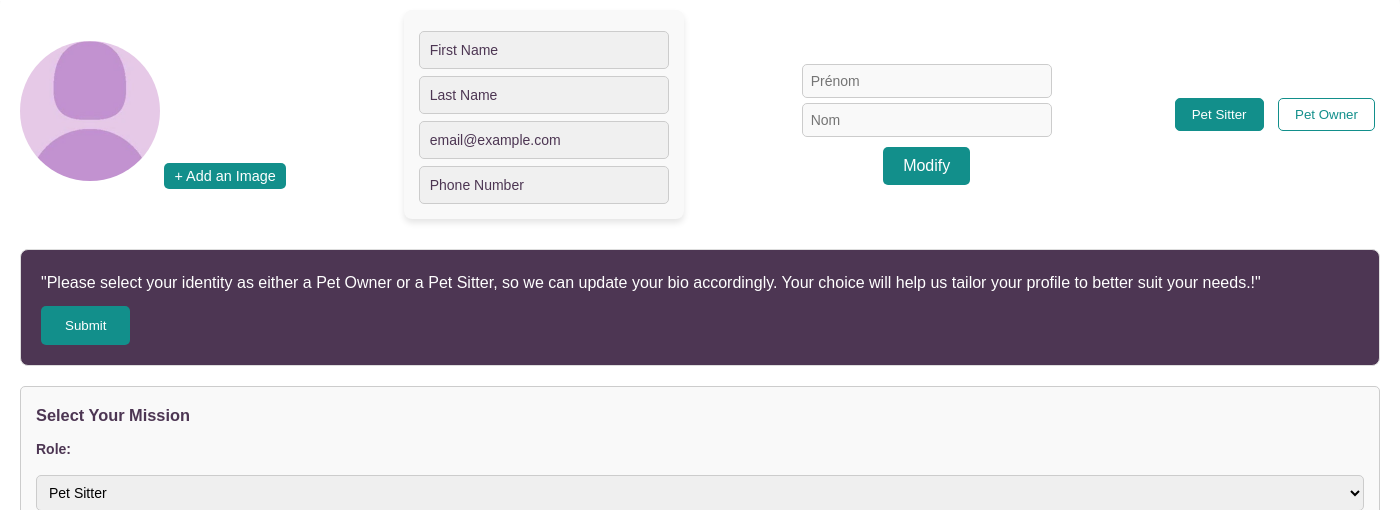
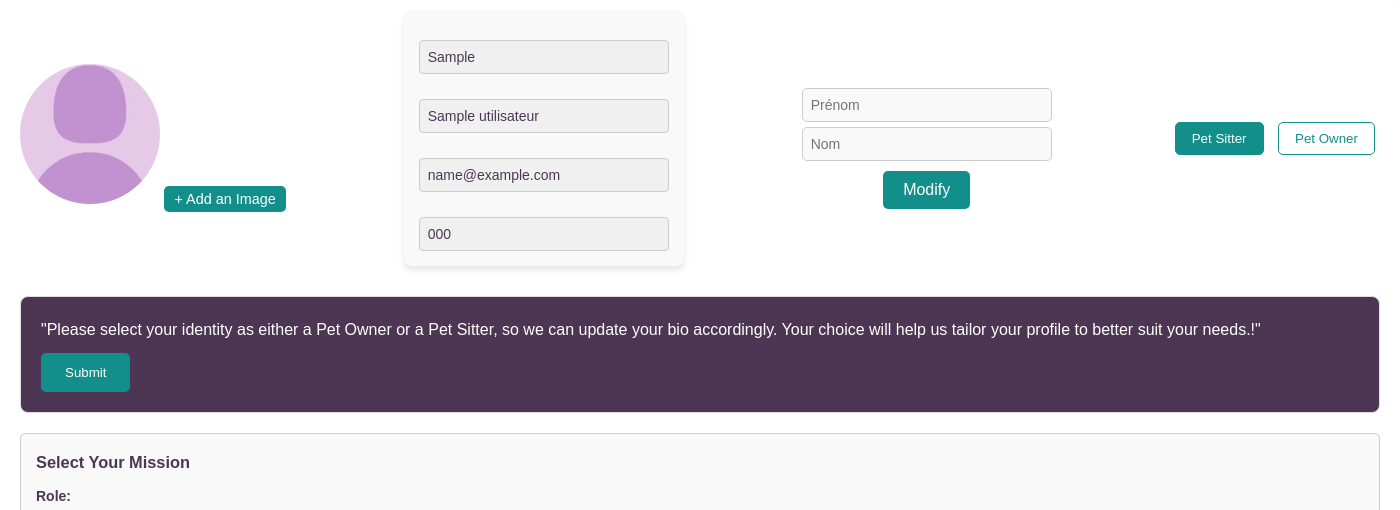
Before and after one commit to Plekiby/PetBesties, a PHP site: page /PetBesties/profil in a window 1400 px wide. Shown: the part 70-580 px from the top of the page. Run offline with PHP 8.4, Linux system fonts and the light colour scheme; the visitor is signed in with stand-in values (Sample User, id 1); tables that the repository leaves empty or names only in its code hold one stand-in row (values such as "Sample post"); data that the repository does not hold is empty.

Commit message:
Modification pour profil

```diff
--- a/controllers/UtilisateurController.php
+++ b/controllers/UtilisateurController.php
@@ -20,7 +20,7 @@
         // Appeler le modèle pour récupérer les données
         $utilisateur = $this->model->selectOne($id);
 
-        // Retourner les données pour la vue
+        // Retourner les données pour l'API
         return $utilisateur;
     }
 
--- a/models/Utilisateur.php
+++ b/models/Utilisateur.php
@@ -23,14 +23,15 @@
 
     public function selectOne($id) {
         try {
-            $sql = "SELECT prenom_utilisateur, nom_utilisateur FROM utilisateur WHERE Id_utilisateur = $id";
+            $sql = "SELECT prenom_utilisateur, nom_utilisateur, email_utilisateur, telephone_utilisateur FROM utilisateur WHERE Id_utilisateur = :id";
             $stmt = $this->conn->prepare($sql);
+            $stmt->bindParam(':id', $id, PDO::PARAM_INT);
             $stmt->execute();
-            return $stmt->fetchAll(PDO::FETCH_ASSOC);
+            return $stmt->fetch(PDO::FETCH_ASSOC);
         } catch (PDOException $e) {
             // Logger l'erreur en production au lieu d'afficher directement
-            error_log('Erreur lors de la récupération des utilisateurs : ' . $e->getMessage());
-            return [];
+            error_log('Erreur lors de la récupération de l\'utilisateur : ' . $e->getMessage());
+            return false;
         }
     }
 
--- a/routeur.php
+++ b/routeur.php
@@ -220,17 +220,19 @@
         exit;
     }
 
-    // Connexion à la base de données
-    $pdo = new PDO("mysql:host=localhost;dbname=petbesties", "username", "password");
-    $user_id = $_SESSION['user_id'];
+    require_once __DIR__ . '/controllers/UtilisateurController.php';
+    $controller = new UtilisateurController();
+    $utilisateur = $controller->fetchOne($_SESSION['user_id']);
 
-    // Récupération des informations utilisateur
-    $query = $pdo->prepare("SELECT first_name, last_name, email, phone FROM users WHERE id = ?");
-    $query->execute([$user_id]);
-    $user = $query->fetch(PDO::FETCH_ASSOC);
-
-    if ($user) {
-        echo json_encode($user);
+    if ($utilisateur) {
+        // Adapter les noms de champs selon la base de données
+        $data = [
+            "prenom" => $utilisateur['prenom_utilisateur'],
+            "nom" => $utilisateur['nom_utilisateur'],
+            "email" => $utilisateur['email_utilisateur'],
+            "telephone" => $utilisateur['telephone_utilisateur']
+        ];
+        echo json_encode($data);
     } else {
         echo json_encode(["error" => "Utilisateur non trouvé"]);
     }
--- a/views/page_de_profil.php
+++ b/views/page_de_profil.php
@@ -5,6 +5,23 @@
     <meta name="viewport" content="width=device-width, initial-scale=1.0">
     <title>PetBesties Profile</title>
     <link rel="stylesheet" type="text/css" href="/petbesties/public/css/page_de_profil.css">
+    <style>
+    /* ...existing styles... */
+
+    .profile-details {
+        display: flex;
+        flex-direction: column;
+        gap: 10px;
+    }
+
+    .profile-details input {
+        padding: 8px;
+        border: 1px solid #ccc;
+        border-radius: 4px;
+    }
+
+    /* ...existing styles... */
+</style>
     </head>
 <body>
 
@@ -272,17 +289,17 @@
 
     document.addEventListener("DOMContentLoaded", function() {
     // Requête AJAX pour récupérer les données utilisateur
-        fetch('/PetBesties/routeur.php/profil/data')
+        fetch('/PetBesties/api/user-data')
             .then(response => response.json()) // Convertir la réponse en JSON
             .then(data => {
                 if (data.error) {
                     console.error("Erreur:", data.error);
                 } else {
-                // Insérer les valeurs dans les champs HTML
-                    document.getElementById("profile-first-name").value = data.first_name || "First Name";
-                    document.getElementById("profile-last-name").value = data.last_name || "Last Name";
+                // Insérer les valeurs dans les champs HTML avec les bons noms de champs
+                    document.getElementById("profile-first-name").value = data.prenom || "Prénom";
+                    document.getElementById("profile-last-name").value = data.nom || "Nom";
                     document.getElementById("profile-email").value = data.email || "email@example.com";
-                    document.getElementById("profile-phone").value = data.phone || "Phone Number";
+                    document.getElementById("profile-phone").value = data.telephone || "Numéro de téléphone";
                 }
             })
             .catch(error => console.error("Erreur lors de la récupération des données:", error));
```
Also changed, not shown: models/Adresse.php (+7 -8 lines), views/connexion.php (+24 -0 lines).
